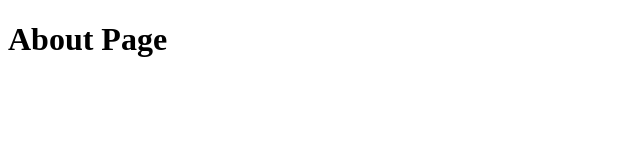
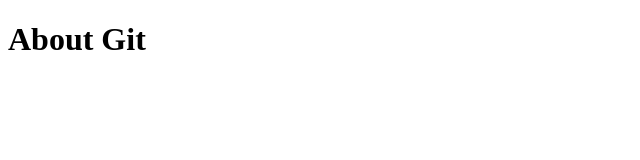
Before and after one commit to jaebeombag638-cyber/git2-exam, a plain HTML site: page about.html in a window 1280 px wide. Shown: the full height of the page, 0-640 px from the left. Drawn offline with Linux system fonts and the light colour scheme.

Commit message:
update about

```diff
--- a/about.html
+++ b/about.html
@@ -4,6 +4,6 @@
 
 </head>
 <body>
-    <h1> About Page </h1>
+    <h1> About Git </h1>
 </body>
 </html>
```
Also changed, not shown: main1.html (+1 -1 lines).
